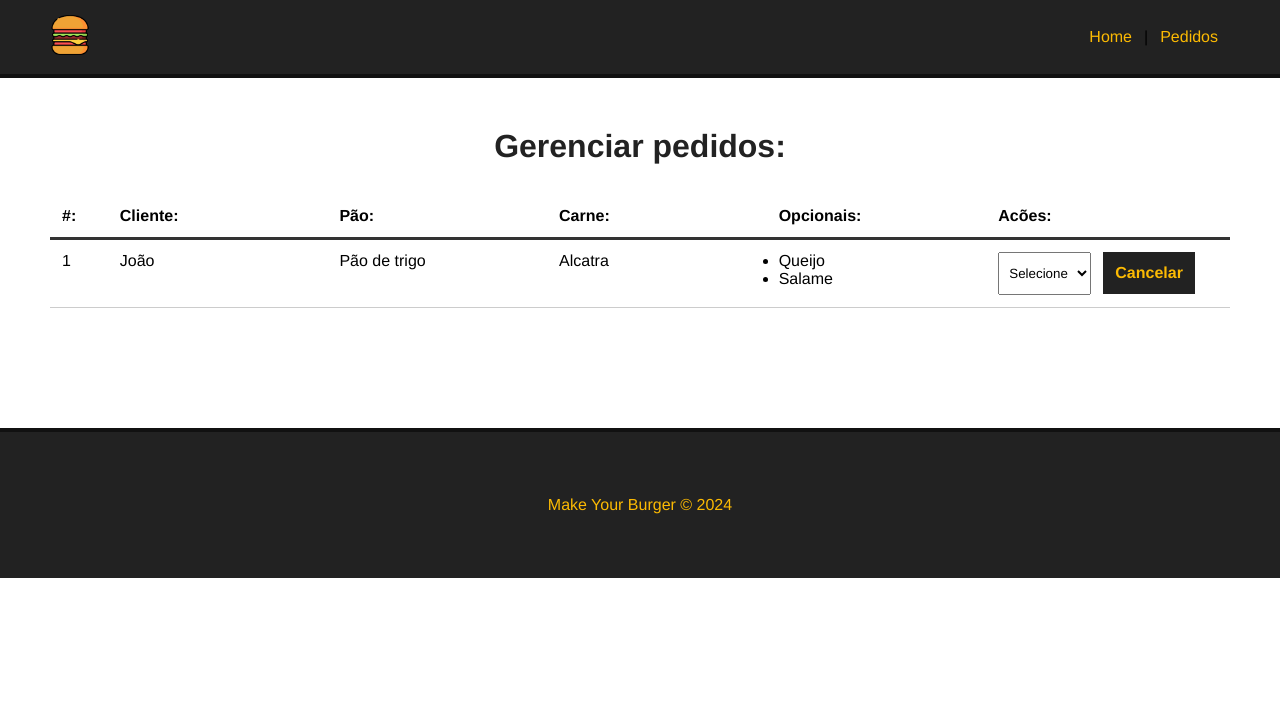
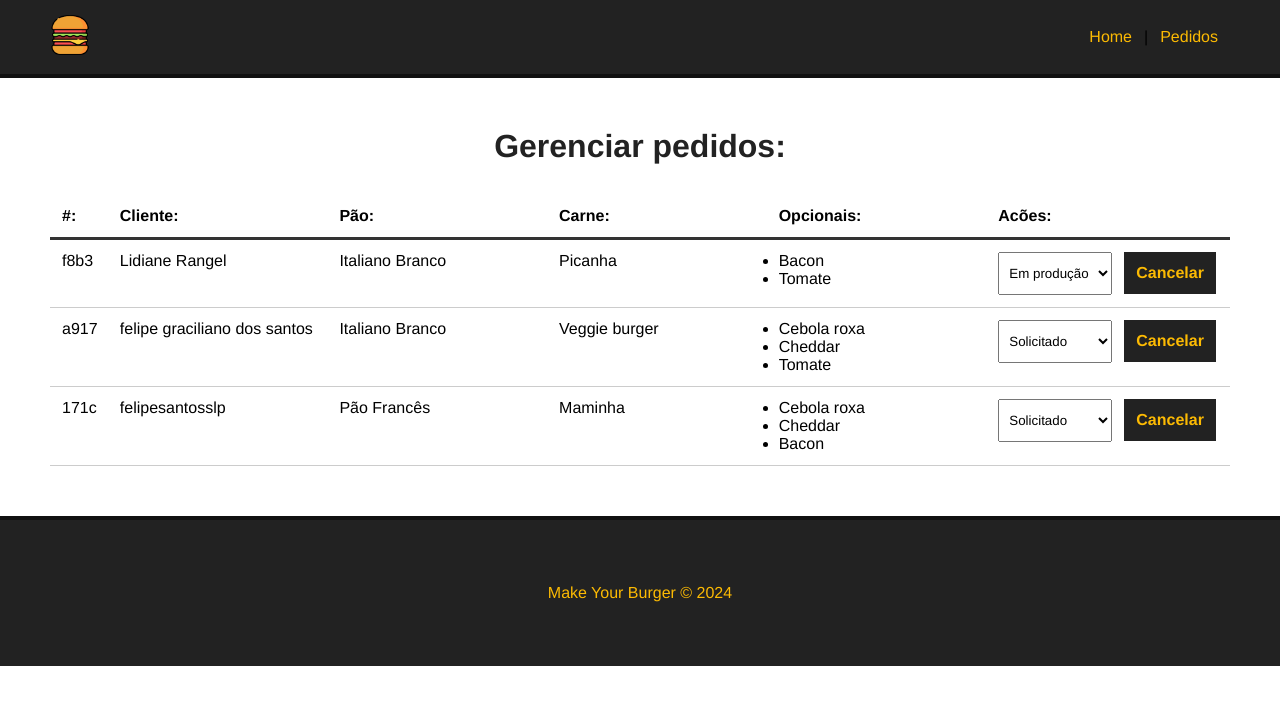
Before and after one commit to FelipeGraciliano/make_burger, a Vue app: page /Pedidos in a window 1280 px wide. Shown: the top 704 px of the page. Built offline with nearby package versions, Linux system fonts and the light colour scheme; data requests are answered from the project's data file.

Commit message:
conclusao

```diff
--- a/db/db.json
+++ b/db/db.json
@@ -87,82 +87,37 @@
   ],
   "burgers": [
     {
-      "id": "9a6a",
+      "id": "f8b3",
       "nome": "Lidiane Rangel",
-      "pao": "3 Queijos",
-      "carne": "Alcatra",
+      "pao": "Italiano Branco",
+      "carne": "Picanha",
       "opcionais": [
-        "Cheddar"
+        "Bacon",
+        "Tomate"
       ],
-      "status": "Solicitado"
+      "status": "Em produção"
     },
     {
-      "id": "ee6c",
-      "nome": null,
-      "pao": null,
-      "carne": null,
-      "opcionais": [],
-      "status": "Solicitado"
-    },
-    {
-      "id": "b39f",
-      "nome": "Lidiane Rangel",
-      "pao": "Parmesão e Orégano",
-      "carne": "Picanha",
-      "opcionais": [
-        "Tomate",
-        "Cheddar"
-      ],
-      "status": "Solicitado"
-    },
-    {
-      "id": "0891",
+      "id": "a917",
       "nome": "felipe graciliano dos santos",
-      "pao": "3 Queijos",
+      "pao": "Italiano Branco",
       "carne": "Veggie burger",
       "opcionais": [
-        "Bacon",
-        "Cebola roxa"
-      ],
-      "status": "Solicitado"
-    },
-    {
-      "id": "9ea6",
-      "nome": "",
-      "pao": "",
-      "carne": "",
-      "opcionais": [],
-      "status": "Solicitado"
-    },
-    {
-      "id": "367c",
-      "nome": "Felipe Graciliano Dos Santos",
-      "pao": "Pão Francês",
-      "carne": "Maminha",
-      "opcionais": [
+        "Cebola roxa",
+        "Cheddar",
         "Tomate"
       ],
       "status": "Solicitado"
     },
     {
-      "id": "d98a",
-      "nome": "Isa",
+      "id": "171c",
+      "nome": "felipesantosslp",
       "pao": "Pão Francês",
-      "carne": "Frango",
+      "carne": "Maminha",
       "opcionais": [
-        "Tomate"
-      ],
-      "status": "Solicitado"
-    },
-    {
-      "id": "adae",
-      "nome": "felipe graciliano dos santos",
-      "pao": "3 Queijos",
-      "carne": "Picanha",
-      "opcionais": [
-        "Bacon",
-        "Salame",
-        "Cebola roxa"
+        "Cebola roxa",
+        "Cheddar",
+        "Bacon"
       ],
       "status": "Solicitado"
     }
--- a/src/components/Dashbord.vue
+++ b/src/components/Dashbord.vue
@@ -1,5 +1,6 @@
 <template>
     <div id="burger-table">
+        <Message :message="message" v-show="message" />
         <div>
             <div id="burger-table-heading">
                 <div class="order-id">#:</div>
@@ -11,22 +12,26 @@
             </div>
         </div>
         <div id="burger-table-rows">
-            <div class="burger-table-row">
-                <div class="order-number">1</div>
-                <div>João</div>
-                <div>Pão de trigo</div>
-                <div>Alcatra</div>
+            <div class="burger-table-row" v-for="burger in burgers" v-bind:key="burger.id">
+                <div class="order-number">{{ burger.id }}</div>
+                <div>{{ burger.nome }}</div>
+                <div>{{ burger.pao }}</div>
+                <div>{{ burger.carne }}</div>
                 <div>
                     <ul>
-                        <li>Queijo</li>
-                        <li>Salame</li>
+                        <li v-for="(opcional, index) in burger.opcionais" :key="index">
+                            {{ opcional }}
+                        </li>
                     </ul>
                 </div>
                 <div>
-                    <select name="status" class="status">
+                    <select name="status" class="status" @change="updateBurger($event, burger.id)">
                         <option value="">Selecione</option>
+                        <option v-for="s in status" :key="s.id" :value="s.tipo" :selected="burger.status == s.tipo">
+                            {{ s.tipo }}
+                        </option>
                     </select>
-                    <button class="delete-btn">Cancelar</button>
+                    <button class="delete-btn" @click="deleteBurger(burger.id)">Cancelar</button>
                 </div>
             </div>
         </div>
@@ -34,8 +39,94 @@
 </template>
 
 <script>
+
+import Message from "./Message.vue";
+
 export default {
-    name: "Dashbord"
+    name: "Dashbord",
+    data() {
+        return {
+            burgers: null,
+            burgers_id: null,
+            status: [],
+            Message: null
+        }
+    },
+    components: {
+        Message
+    },
+    methods: {
+        async getPedidos() {
+            const req = await fetch("http://localhost:3000/burgers");
+
+            const data = await req.json();
+
+            this.burgers = data;
+
+            console.log(this.burgers);
+
+            // resgatar status //
+            this.getStatus();
+
+        },
+        async getStatus() {
+            const req = await fetch("http://localhost:3000/status");
+
+            const data = await req.json();
+
+            this.status = data;
+
+            console.log(data);
+        },
+        async deleteBurger(id) {
+
+            const req = await fetch(`http://localhost:3000/burgers/${id}`, {
+                method: "DELETE"
+            });
+
+            const res = await req.json();
+
+            // colocar uma msg de sistema
+            this.message = `Pedido removido com sucesso`;
+
+            // limpar msg
+            setTimeout(() => {
+                this.message = null;
+            }, 3000);
+
+            this.getPedidos();
+
+        },
+        async updateBurger(event, id) {
+
+            const optionn = event.target.value;
+
+            const dataJson = JSON.stringify({ status: optionn });
+
+            const req = await fetch(`http://localhost:3000/burgers/${id}`, {
+                method: "PATCH",
+                headers: {
+                    "Content-Type": "application/json"
+                },
+                body: dataJson
+            });
+
+            const res = await req.json();
+
+            // colocar uma msg de sistema
+            this.message = `O Pedido N° ${res.id} foi atualizado para ${res.status} com sucesso!`;
+
+            // limpar msg
+            setTimeout(() => {
+                this.message = null;
+            }, 3000);
+
+            console.log(res);
+        }
+    },
+    mounted() {
+        this.getPedidos();
+    }
 }
 </script>
 
```
